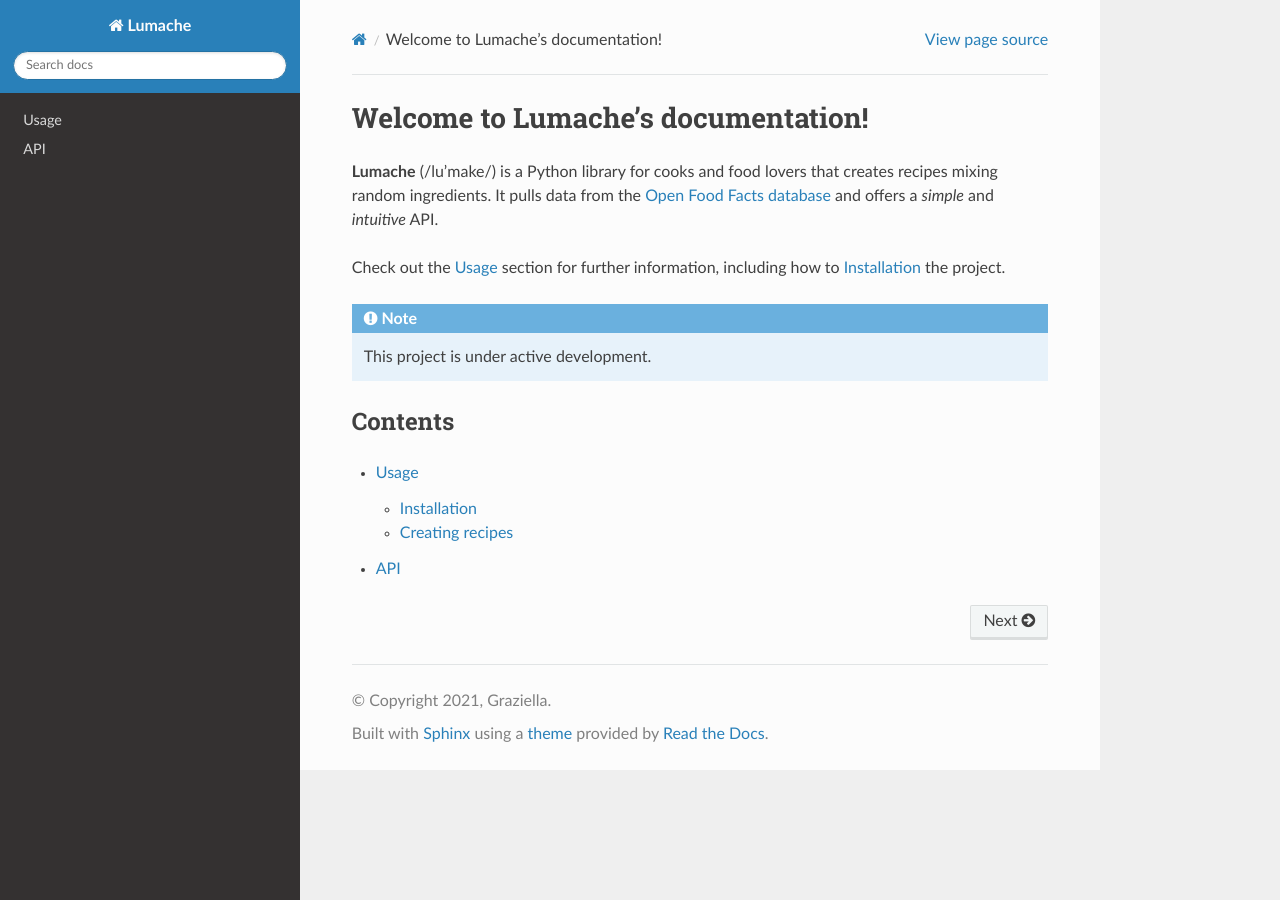
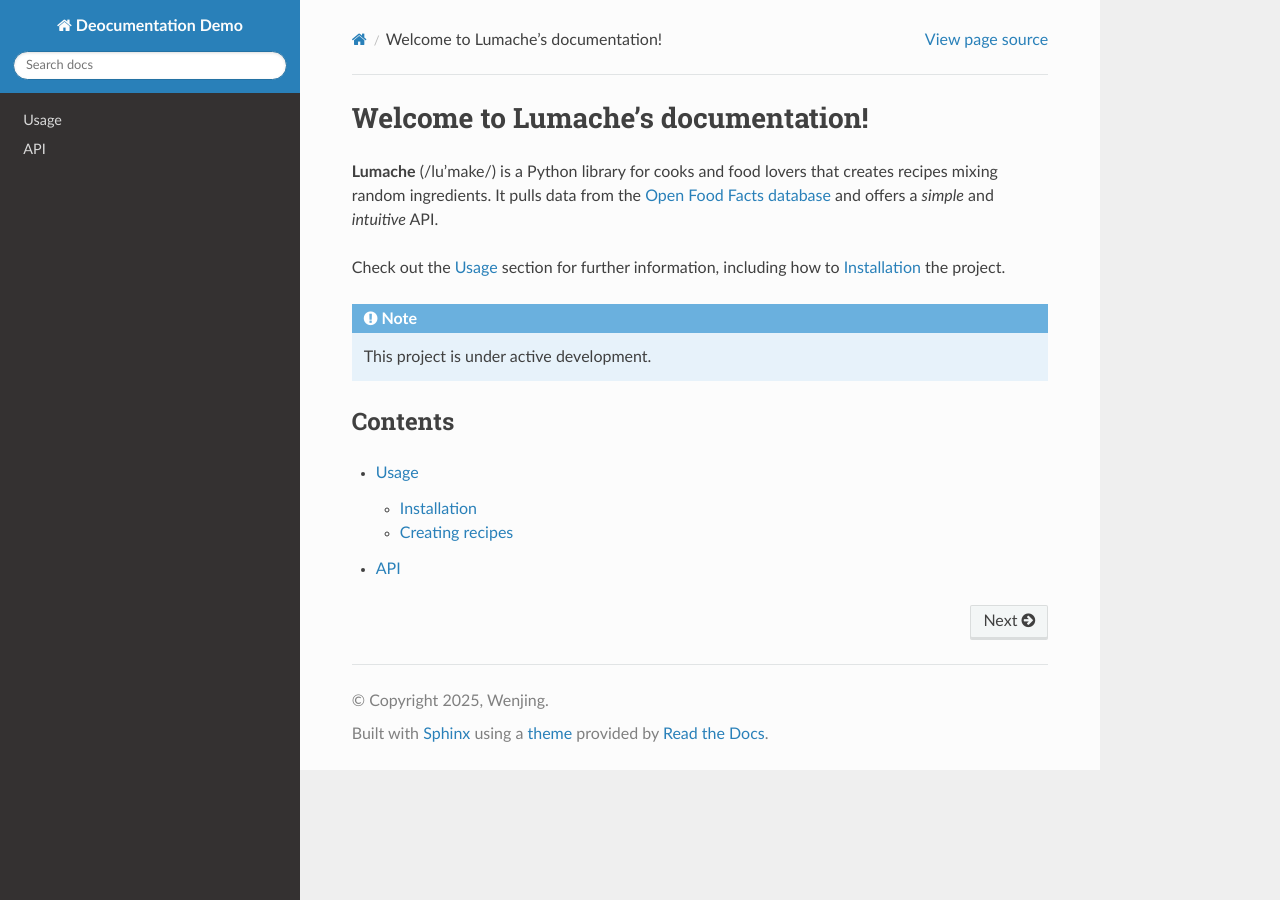
Before and after one commit to WenjingLi2036/MissStrawBerry-s-World, a Sphinx documentation site: the page built from docs/source/index.rst, in a window 1280 px wide. Built offline with Sphinx 7.4.7 and the Read the Docs theme 3.1.0, drawn with Linux system fonts in a browser that asks for light colours.

Commit message:
update project info

```diff
--- a/docs/source/conf.py
+++ b/docs/source/conf.py
@@ -2,9 +2,9 @@
 
 # -- Project information
 
-project = 'Lumache'
-copyright = '2021, Graziella'
-author = 'Graziella'
+project = 'Deocumentation Demo'
+copyright = '2025, Wenjing'
+author = 'Wenjing'
 
 release = '0.1'
 version = '0.1.0'
```
